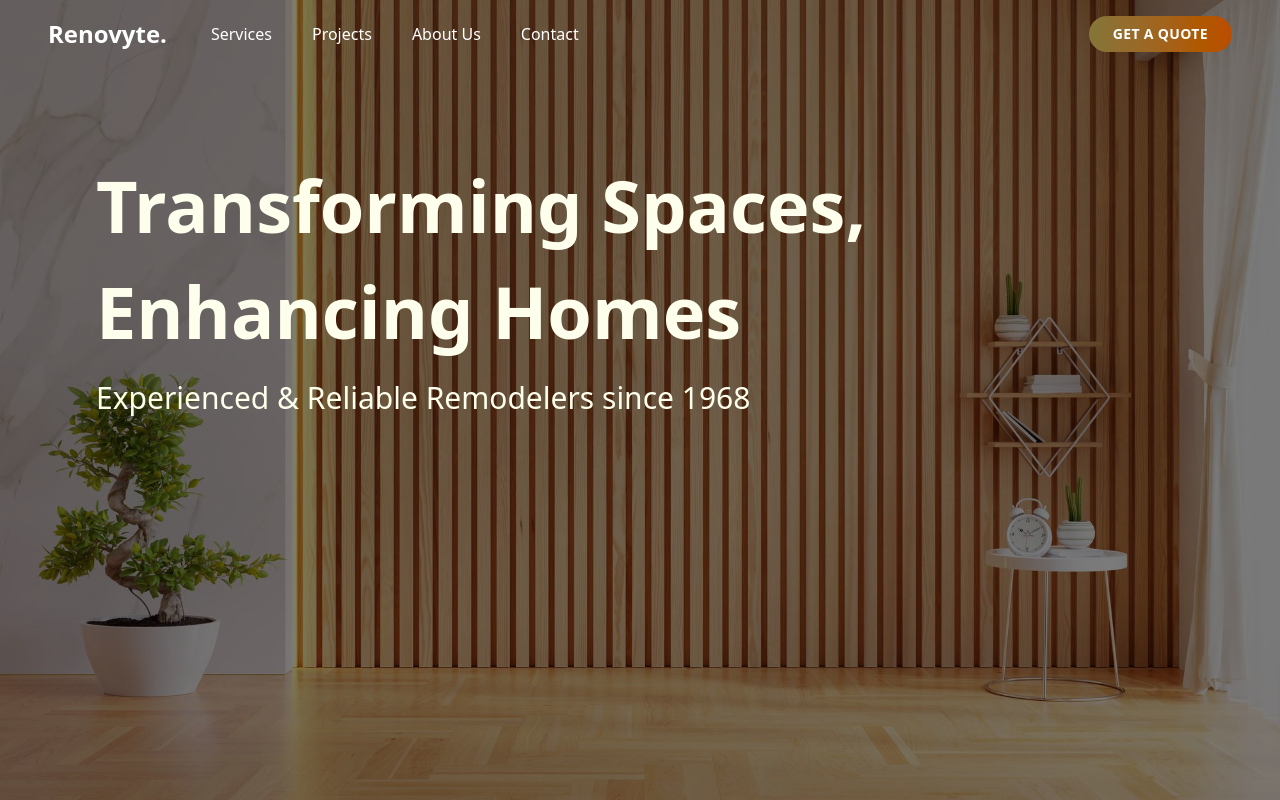
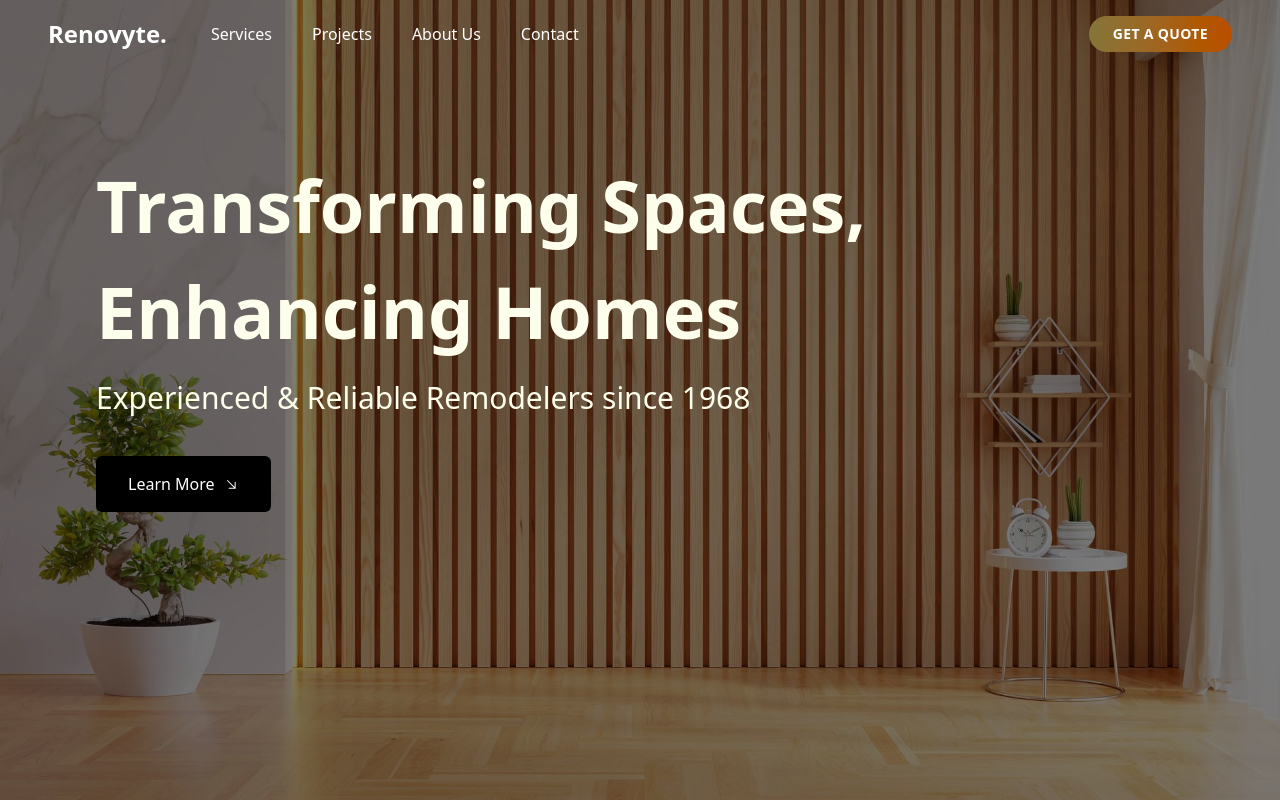
Before and after one commit to nikhilShakya7/Nextjs-extensionManager, a Next.js app: page / in a window 1280 px wide. Shown: the top 800 px of the page. Built offline with nearby package versions, Linux system fonts and the light colour scheme.

Commit message:
`Added button to Main component and corrected image path in Services component`

```diff
--- a/app/Components/Main.tsx
+++ b/app/Components/Main.tsx
@@ -1,5 +1,6 @@
 import { motion } from "framer-motion";
 import React from "react";
+import { GoArrowDownRight } from "react-icons/go";
 
 const Main = () => {
   return (
@@ -48,6 +49,12 @@ const Main = () => {
         >
           Experienced & Reliable Remodelers since 1968
         </motion.h2>
+        <button className="group relative bg-black text-white px-8 py-4 mt-10 rounded-md font-4xl overflow-hidden transition-all duration-300 hover:bg-[#847539] hover:cursor-pointer">
+          <span className="flex items-center justify-center gap-2 font-medium ">
+            Learn More
+            <GoArrowDownRight className="transition-all duration-300 group-hover:rotate-315" />
+          </span>
+        </button>
       </div>
     </div>
   );
--- a/app/Components/Services.tsx
+++ b/app/Components/Services.tsx
@@ -11,7 +11,7 @@ const Services = () => {
       desc: "Describe the service and how customers or clients can benefit from it. It’s an opportunity to add a short description with relevant details, like pricing, duration and how to book.",
     },
     {
-      img: "images/Bathroom.jpg",
+      img: "images/bathroom.jpg",
       title: "Bathroom Remodeling",
       desc: "Describe the service and how customers or clients can benefit from it. It’s an opportunity to add a short description with relevant details, like pricing, duration and how to book.",
     },
```
